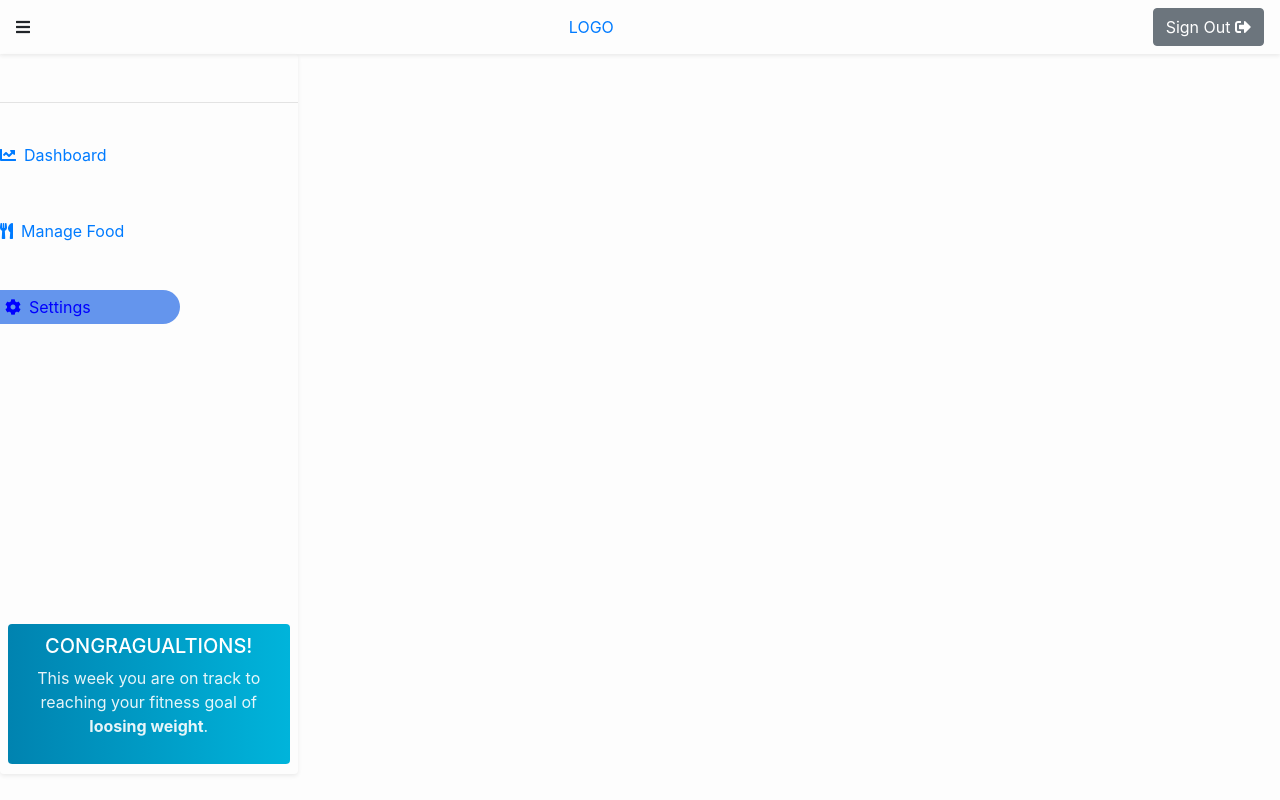
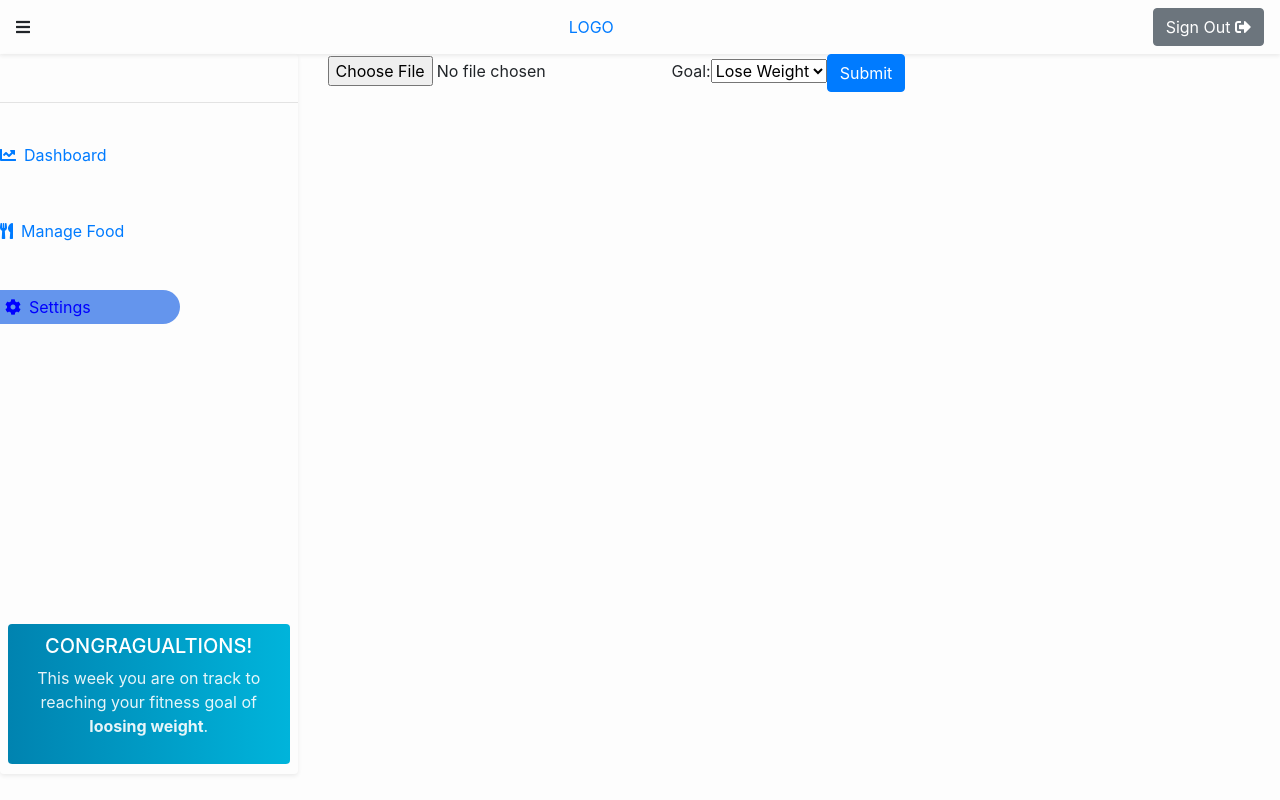
Before and after one commit to PhilipKaim/fitness_app, a React (Create React App) app in the folder client/: page /settings in a window 1280 px wide. Built offline with nearby package versions, Linux system fonts and the light colour scheme.

Commit message:
user can now update all settings

```diff
--- a/client/src/components/pages/Dashboard.jsx
+++ b/client/src/components/pages/Dashboard.jsx
@@ -36,8 +36,6 @@ const Dashboard = (props) => {
         }
     }, [])
 
-    console.log(props.user);
-
 
     return (
         <div>
--- a/client/src/components/pages/Settings.jsx
+++ b/client/src/components/pages/Settings.jsx
@@ -1,8 +1,42 @@
-import React from 'react';
+import React, { useState, useEffect } from 'react';
 import Aside from '../presentational/Aside';
 import NavBar from '../presentational/NavBar';
+import Alert from '../presentational/Alert.jsx';
 
-const Settings = () => {
+import axios from 'axios'
+import { connect } from 'react-redux';
+
+import { showAlert } from '../../actions/user';
+
+const Settings = (props) => {
+
+    let [image, setImage] = useState(null)
+    let [goal, setGoal] = useState(props.user.goal)
+
+    useEffect(() => {
+        // document.querySelector('#goal').value = props.user.goal
+
+        // console.log(document.querySelector('#goal').value);
+
+
+    }, [image, goal])
+
+    const handleSubmit = (e) => {
+        e.preventDefault()
+
+        let formData = new FormData()
+
+        formData.append('upload-image', image, image.name)
+        formData.append('goal', goal)
+
+        axios.post(`/api/upload-image/${props.user.token}`, formData).then(res => {
+            return props.dispatch(showAlert(res.data));
+        }).catch(err => console.log(err))
+
+    }
+
+    let message = props.user.message
+
     return (
         <div>
             <NavBar signout={ true } />
@@ -10,10 +44,32 @@ const Settings = () => {
                 <Aside />
                 <div className="col-md-9">
 
+                    { message && <Alert message={message} /> }
+
+                    <form onSubmit={handleSubmit}>
+                        <input name='profileImage' id='uploadImage' type="file" onChange={(e) => {
+                            setImage(e.target.files[0])
+                        }}/>
+
+                        <label htmlFor="goal">Goal:
+                            <select name="goal" id="goal" onChange={(e) => { setGoal(e.target.value) }}>
+                                <option value="lose weight">Lose Weight</option>
+                                <option value="Gain Muscle">Gain Muscle</option>
+                            </select>
+                        </label>
+
+                        <input className='btn btn-primary' type="submit" value="Submit" />
+                    </form>
                 </div>
             </div>
         </div>
     );
 };
 
-export default Settings;
+const mapStateToProps = (state) => {
+    return {
+      user: state.user
+    };
+};
+
+export default connect(mapStateToProps)(Settings);
--- a/client/src/components/presentational/Aside.jsx
+++ b/client/src/components/presentational/Aside.jsx
@@ -10,9 +10,6 @@ import '../../styles/components/NavBar.css'
 const Aside = (props) => {
 
     const { image, firstName, lastName, token } = props.user;
-
-    console.log(image);
-
 
     return (
         <div id="dashboard__side-panel" className='col-md-3'>
```
Also changed, not shown: 1 other file (tests, documents, lock files or other folders).
